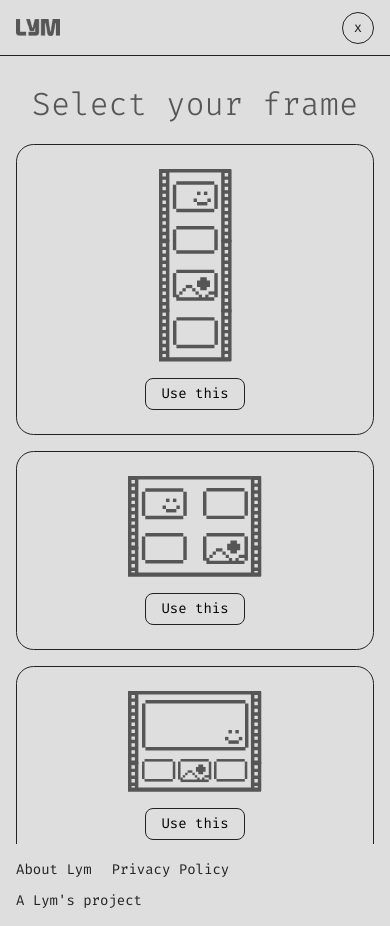
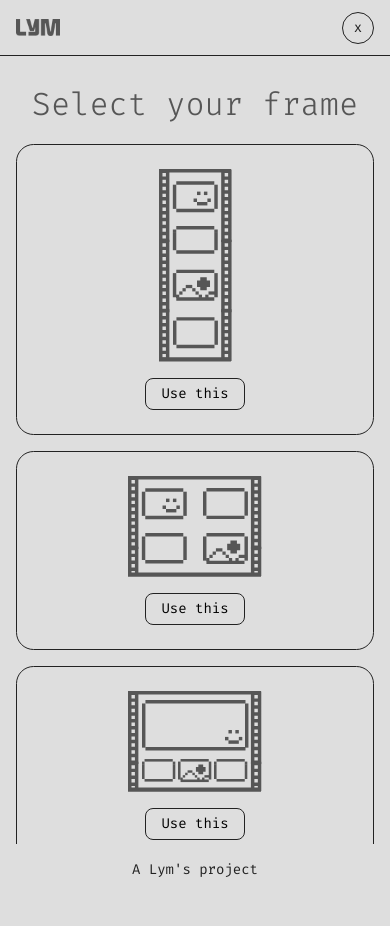
Before and after one commit to lylyam/cuteBooth, a React (Vite) app: page /layout in a window 390 px wide. After the commit the page ends 895 px from the top, so only its background shows below. Built offline with nearby package versions, Linux system fonts and the light colour scheme.

Commit message:
feat: el footer solo deja el credito de Lym, centrado
About Lym y Privacy Policy apuntaban a rutas que nunca existieron. El credito
queda preparado para ser un enlace: basta con dar valor a PROJECT_URL.

```diff
--- a/src/components/layouts/AppFooter.module.css
+++ b/src/components/layouts/AppFooter.module.css
@@ -2,16 +2,9 @@
   width: 100%;
   display: flex;
   align-items: center;
-  justify-content: space-between;
-  gap: 16px;
+  justify-content: center;
   font-size: var(--font-size-sm);
   color: var(--dark-secondary);
-}
-
-.links {
-  display: flex;
-  align-items: center;
-  gap: var(--footer-links-gap);
 }
 
 .text {
@@ -19,19 +12,6 @@
   white-space: nowrap;
 }
 
-@media (max-width: 768px) {
-  .footer {
-    flex-direction: column;
-    align-items: flex-start;
-    gap: 12px;
-  }
-
-  .links {
-    gap: 20px;
-    flex-wrap: wrap;
-  }
-}
-
 @media (max-width: 640px) {
   .footer {
     padding: var(--mobile-gutter);
--- a/src/components/layouts/AppFooter.tsx
+++ b/src/components/layouts/AppFooter.tsx
@@ -1,14 +1,23 @@
-import { Link } from 'react-router-dom';
 import styles from './AppFooter.module.css';
+
+/**
+ * Where "A Lym's project" points. `null` until there is a page to link to: the credit renders
+ * as plain text, and setting a URL here is the whole change to turn it into a link.
+ */
+const PROJECT_URL: string | null = null;
+
+const CREDIT = "A Lym's project";
 
 function AppFooter() {
   return (
     <footer className={styles.footer}>
-      <div className={styles.links}>
-        <Link to="/about">About Lym</Link>
-        <Link to="/privacy">Privacy Policy</Link>
-      </div>
-      <span className={styles.text}>A Lym&apos;s project</span>
+      {PROJECT_URL ? (
+        <a className={styles.text} href={PROJECT_URL} target="_blank" rel="noopener noreferrer">
+          {CREDIT}
+        </a>
+      ) : (
+        <span className={styles.text}>{CREDIT}</span>
+      )}
     </footer>
   );
 }
--- a/src/index.css
+++ b/src/index.css
@@ -55,7 +55,6 @@
   --page-padding-y: clamp(1.5rem, 5vh, 80px);
   --page-padding-x: 10px;
   --content-max-width: 743px;
-  --footer-links-gap: 33px;
   /* /camera: the four dots under the preview that say which shot is next. */
   --progress-dot-size: 12px;
   --progress-dot-gap: 6px;
```
